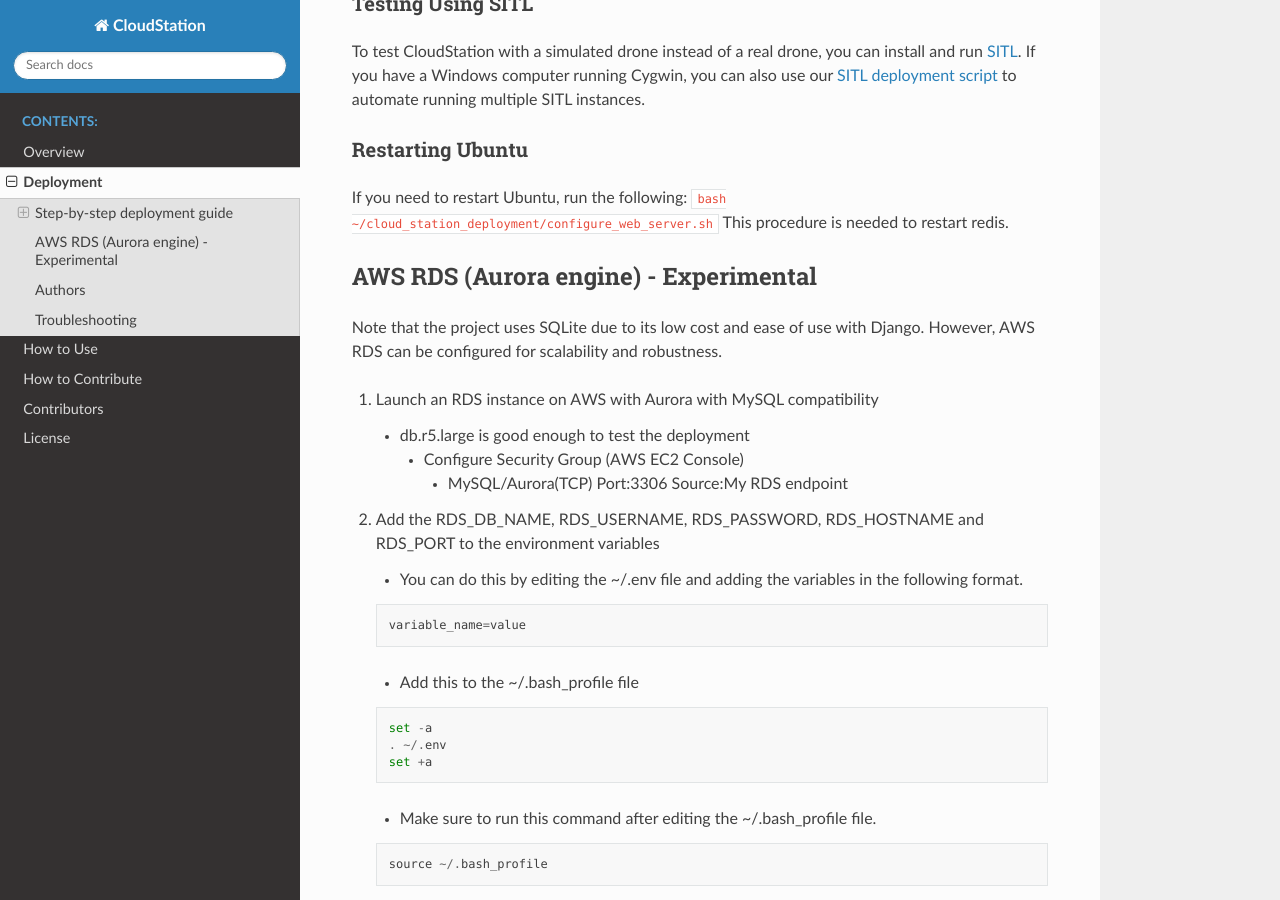
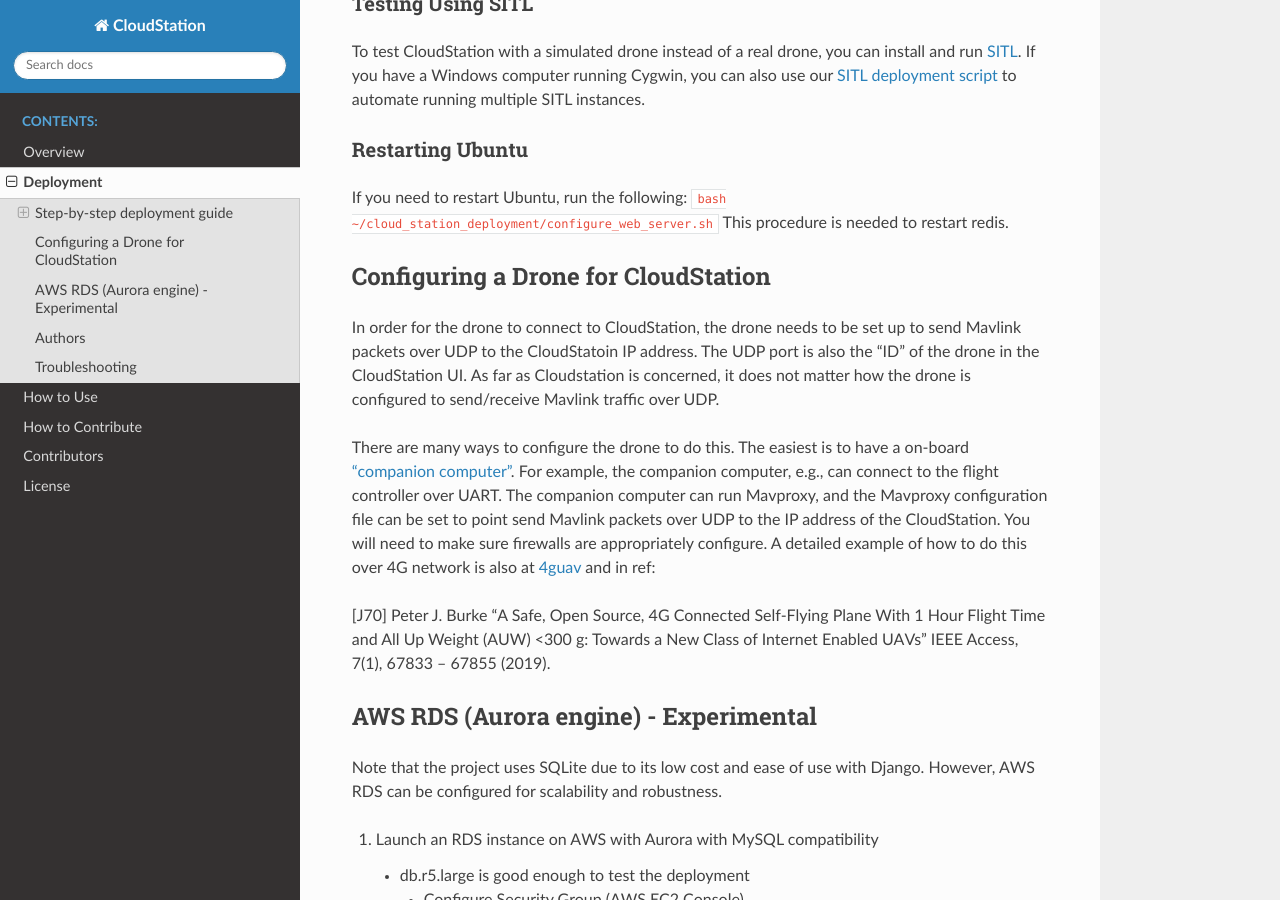
Before and after one commit to CloudStationTeam/docs, a Sphinx documentation site: the page built from source/deployment.md, in a window 1280 px wide and 900 px high, scrolled down 2484 px. Built offline with Sphinx 7.4.7 and the Read the Docs theme 2.0.0, drawn with Linux system fonts in a browser that asks for light colours.

Commit message:
Add "how to configure drone" section to deployment

````diff
--- a/source/deployment.md
+++ b/source/deployment.md
@@ -76,6 +76,14 @@ If you need to restart Ubuntu, run the following:
 ```bash ~/cloud_station_deployment/configure_web_server.sh```
 This procedure is needed to restart redis.
 
+## Configuring a Drone for CloudStation
+In order for the drone to connect to CloudStation, the drone needs to be set up to send Mavlink packets over UDP to the CloudStatoin IP address. The UDP port is also the "ID" of the drone in the CloudStation UI. As far as Cloudstation is concerned, it does not matter how the drone is configured to send/receive Mavlink traffic over UDP.
+
+There are many ways to configure the drone to do this. The easiest is to have a on-board ["companion computer"](https://ardupilot.org/dev/docs/companion-computers.html). For example, the companion computer, e.g., can connect to the flight controller over UART. The companion computer can run Mavproxy, and the Mavproxy configuration file can be set to point send Mavlink packets over UDP to the IP address of the CloudStation. You will need to make sure firewalls are appropriately configure. A detailed example of how to do this over 4G network is also at [4guav](https://gitlab.com/pjbca/4guav) and in ref:
+
+[J70] Peter J. Burke “A Safe, Open Source, 4G Connected Self-Flying Plane With 1 Hour Flight Time and All Up Weight (AUW) <300 g: Towards a New Class of Internet Enabled UAVs”
+IEEE Access, 7(1), 67833 – 67855 (2019).
+
 ## AWS RDS (Aurora engine) - Experimental
 Note that the project uses SQLite due to its low cost and ease of use with Django. However, AWS RDS can be configured for scalability and robustness.
 1. Launch an RDS instance on AWS with Aurora with MySQL compatibility
````
